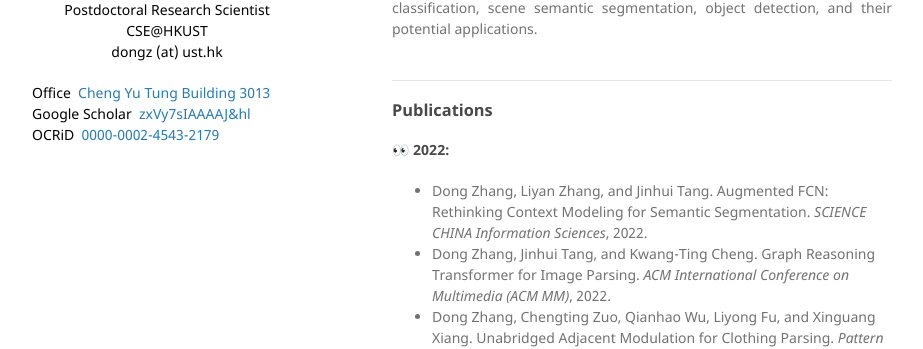
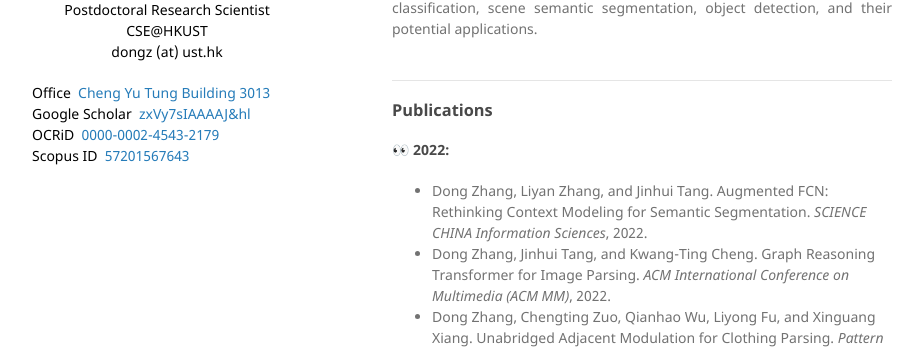
Before and after one commit to ZHANGDONG-NJUST/zhangdong-njust.github.io, a Jekyll site: the page built from index.md, in a window 1280 px wide. Shown: the part 288-637 px from the top of the page, without its empty margins (178-1101 px from the left). Built offline with Jekyll 4.4.1, drawn with Linux system fonts in a browser that asks for light colours; our own code applies the rules of GitHub Pages for plain Markdown files.

Commit message:
Update default.html

```diff
--- a/_layouts/default.html
+++ b/_layouts/default.html
@@ -26,7 +26,8 @@
         {% if site.github.is_user_page %}
         <p class="view"><font color="black">Office</font>&nbsp <a href="https://pathadvisor.ust.hk/from/Jockey%20Club%20Tower;bGZwnPDxFQ-b;Overall;1557,746/to/ROOM%203013;zJD5wraGWFC3;CYT3;836,-411/floor/Overall/at/normalized/1425,746,0">Cheng Yu Tung Building 3013</a><br>
           <font color="black">Google Scholar</font>&nbsp <a href="https://scholar.google.com/citations?user=zxVy7sIAAAAJ&hl=zh-CN">zxVy7sIAAAAJ&hl</a><br>
-          <font color="black">OCRiD</font>&nbsp <a href="https://orcid.org/0000-0002-4543-2179">0000-0002-4543-2179</a></p>
+          <font color="black">OCRiD</font>&nbsp <a href="https://orcid.org/0000-0002-4543-2179">0000-0002-4543-2179</a><br>
+          <font color="black">Scopus ID</font>&nbsp <a href="https://www.scopus.com/authid/detail.uri?authorId=57201567643">57201567643</a></p>
         {% endif %}
 
       </header>
```
